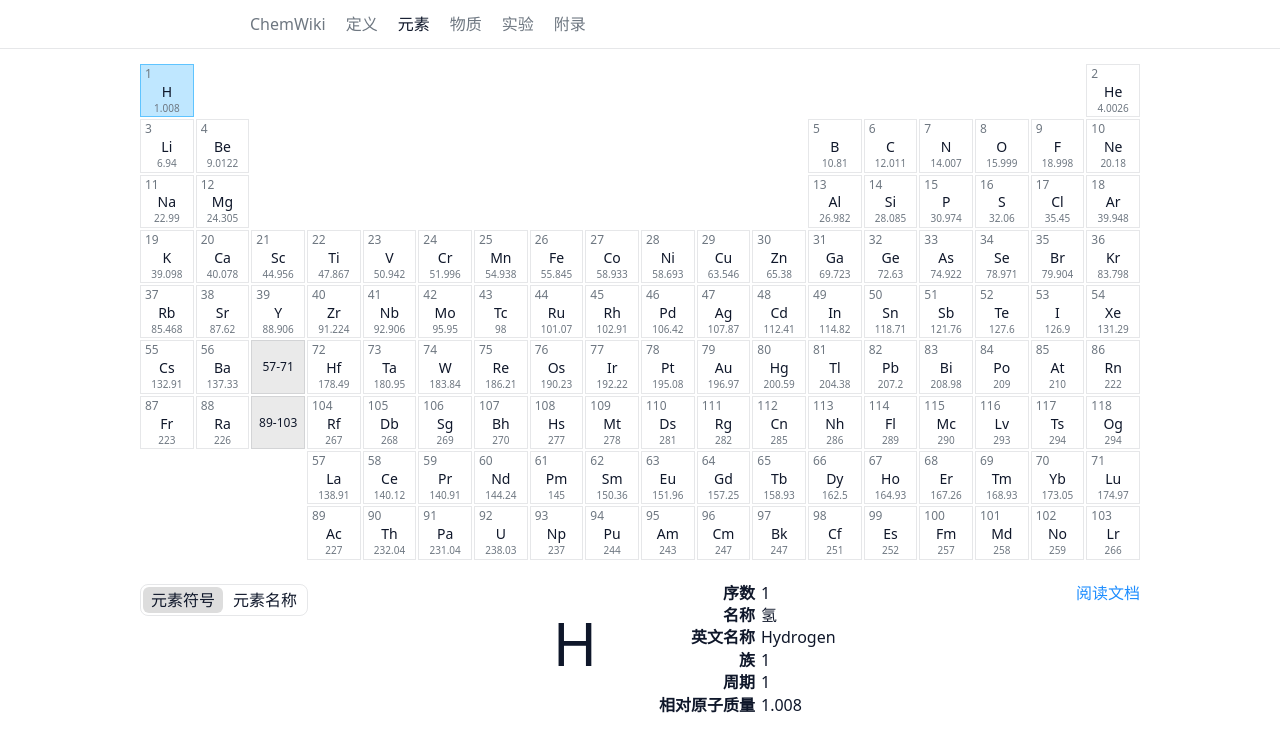
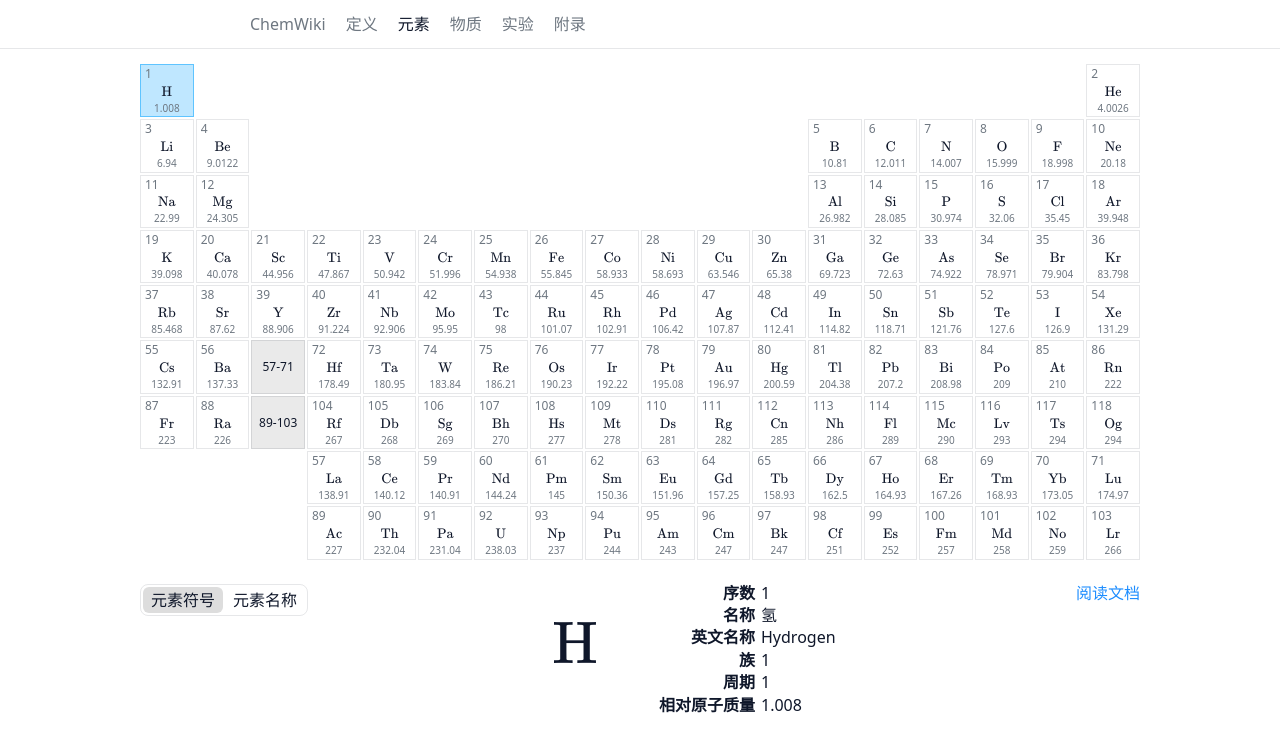
Before and after one commit to MrWillCom/ChemWiki, a Next.js app: page /elements in a window 1280 px wide. Shown: the top 752 px of the page. Built offline with nearby package versions, Linux system fonts and the light colour scheme; a small style sheet from the web is missing.

Commit message:
Update fonts for element symbols

```diff
--- a/src/components/PeriodicTable.jsx
+++ b/src/components/PeriodicTable.jsx
@@ -110,7 +110,9 @@ function Element({
         <>
           <span className={styles.atomicNumber}>{element.atomicNumber}</span>
           {symbol === 'symbol' ? (
-            <span className={styles.symbol}>{element.symbol}</span>
+            <span className={`${styles.symbol} katex mathnormal`}>
+              {element.symbol}
+            </span>
           ) : symbol === 'name' ? (
             <span className={styles.name}>{element.name}</span>
           ) : null}
@@ -151,7 +153,9 @@ function ElementDisplay({ atomicNumber, className }) {
   return (
     <div className={styles.elementDisplay + (className ? ' ' + className : '')}>
       <div className={styles.left}>
-        <div className={styles.symbol}>{element.symbol}</div>
+        <div className={`${styles.symbol} katex mathnormal`}>
+          {element.symbol}
+        </div>
       </div>
       <div className={styles.right}>
         <Data dataKey="序数" value={element.atomicNumber} />
--- a/src/layouts/ElementPage.jsx
+++ b/src/layouts/ElementPage.jsx
@@ -25,7 +25,9 @@ function ElementPageLayout({ symbol, children }) {
       <Container size="lg" className={styles.splitView}>
         <aside className={styles.aside}>
           <div className={styles.basics}>
-            <h1 className={styles.title}>{data.symbol}</h1>
+            <h1 className={`${styles.title} katex mathnormal`}>
+              {data.symbol}
+            </h1>
             <div className={styles.data}>
               <DataItem label="名称" value={data.name} />
               <DataItem label="英文名称" value={data.englishName} />
```
